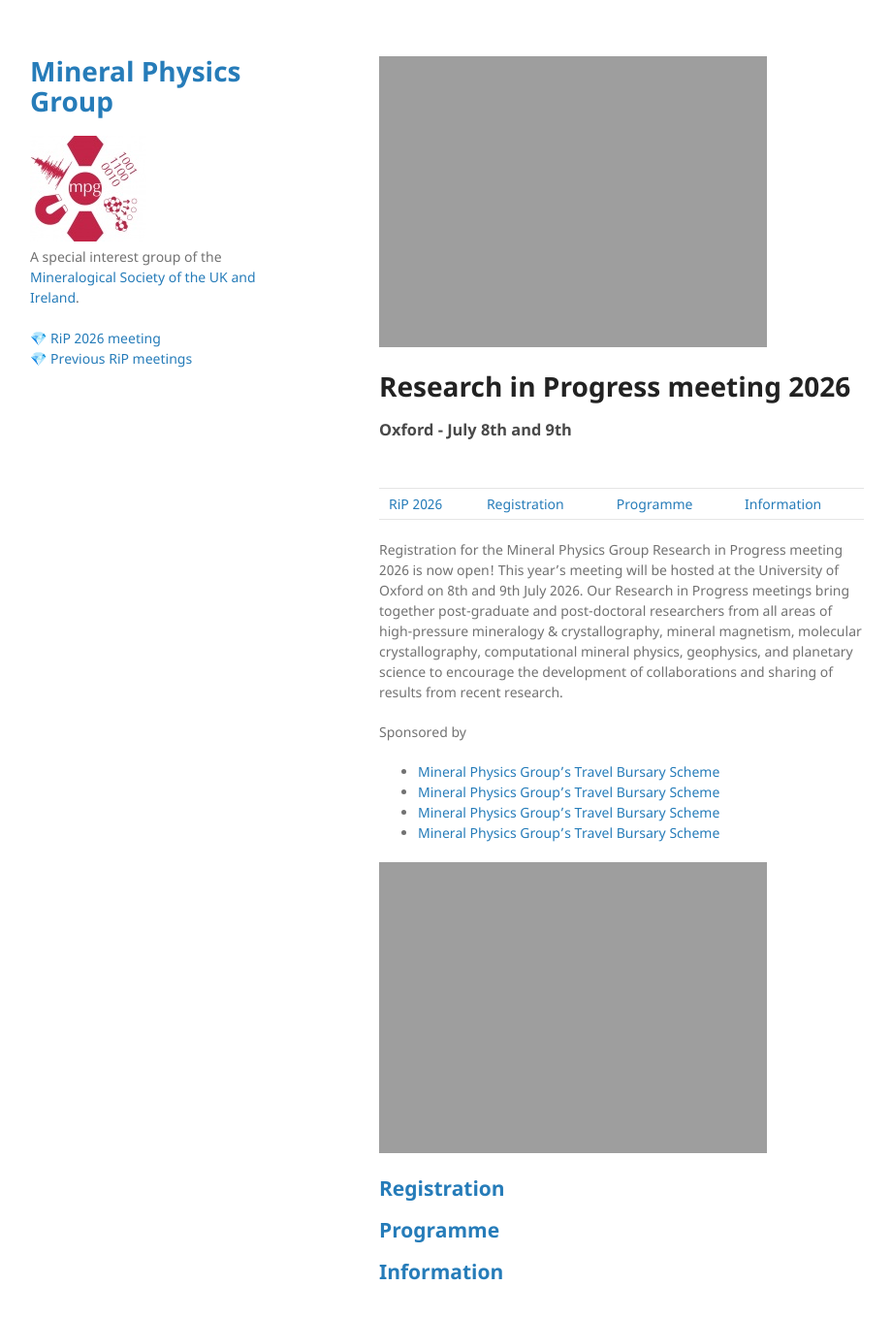
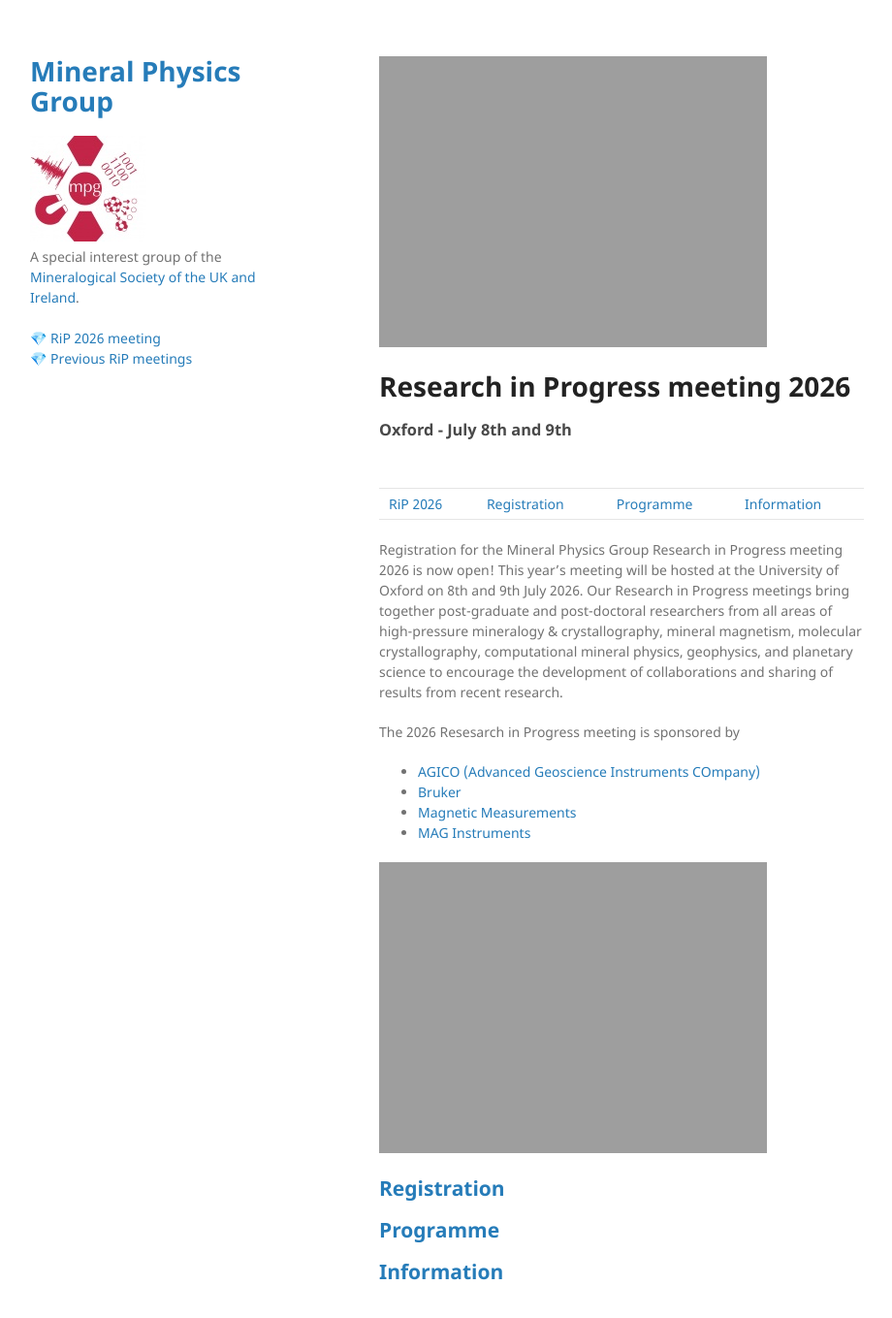
Before and after one commit to MinPhys/MinPhys.github.io, a Jekyll site: the page built from RiP_2026/RiP_2026.md, in a window 1280 px wide and 1393 px high. Shown: the top 1359 px of the window at 97% size, without its empty margins (179-1099 px from the left). Built offline with Jekyll 4.4.1, drawn with Linux system fonts in a browser that asks for light colours.

Commit message:
Revise sponsorship details in RiP_2026.md
Updated sponsorship information for the 2026 Research in Progress meeting.

```diff
--- a/RiP_2026/RiP_2026.md
+++ b/RiP_2026/RiP_2026.md
@@ -11,11 +11,11 @@
 
 Registration for the Mineral Physics Group Research in Progress meeting 2026 is now open! This year's meeting will be hosted at the University of Oxford on 8th and 9th July 2026. Our Research in Progress meetings bring together post-graduate and post-doctoral researchers from all areas of high-pressure mineralogy & crystallography, mineral magnetism, molecular crystallography, computational mineral physics, geophysics, and planetary science to encourage the development of collaborations and sharing of results from recent research.
 
-Sponsored by
-* <a href="https://www.agico.cz/">Mineral Physics Group's Travel Bursary Scheme</a>
-* <a href="https://www.bruker.com/en.html">Mineral Physics Group's Travel Bursary Scheme</a>
-* <a href="http://www.magnetic-measurements.com/">Mineral Physics Group's Travel Bursary Scheme</a>
-* <a href="https://mag-instruments.com/">Mineral Physics Group's Travel Bursary Scheme</a>
+The 2026 Resesarch in Progress meeting is sponsored by
+* <a href="https://www.agico.cz/">AGICO (Advanced Geoscience Instruments COmpany)</a>
+* <a href="https://www.bruker.com/en.html">Bruker</a>
+* <a href="http://www.magnetic-measurements.com/">Magnetic Measurements</a>
+* <a href="https://mag-instruments.com/">MAG Instruments</a>
 
 ![Registration_Now_Open](https://MinPhys.github.io/RiP_2026/assetts/Flyer.png)
 
```
